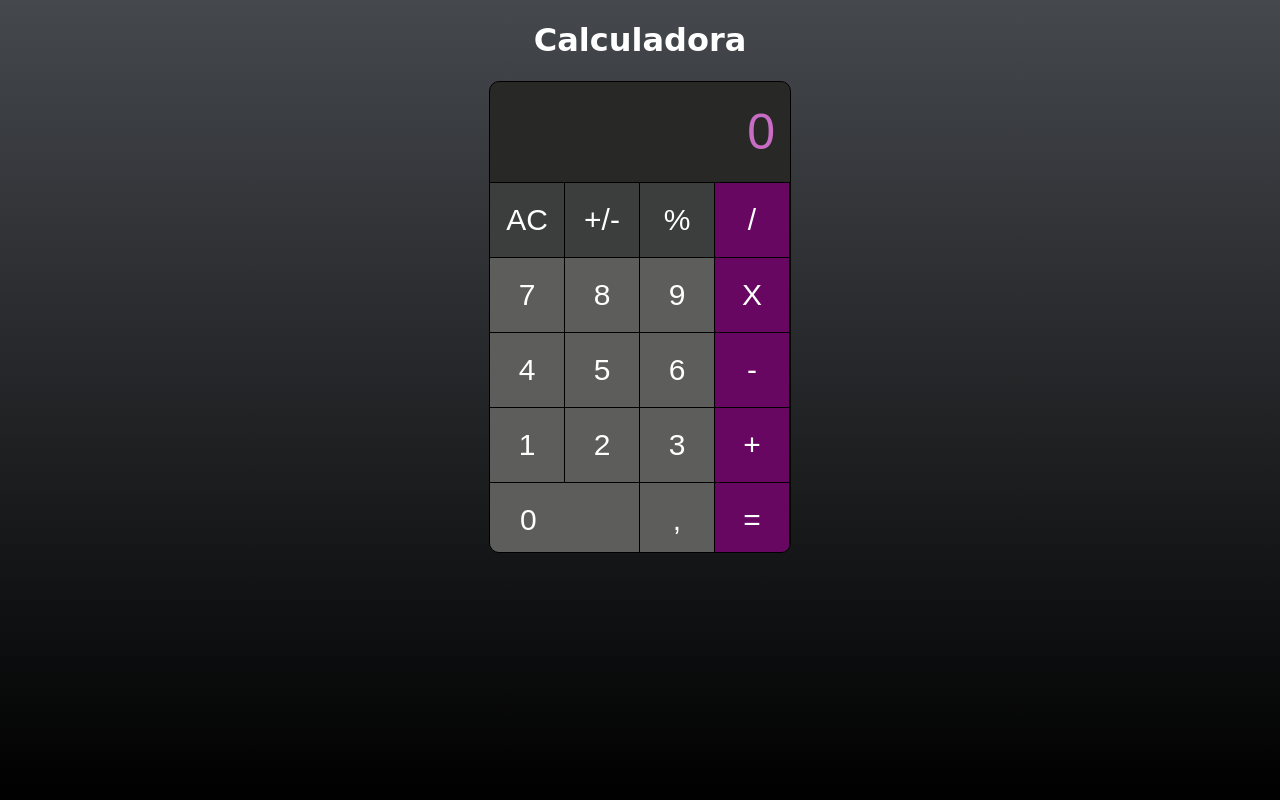
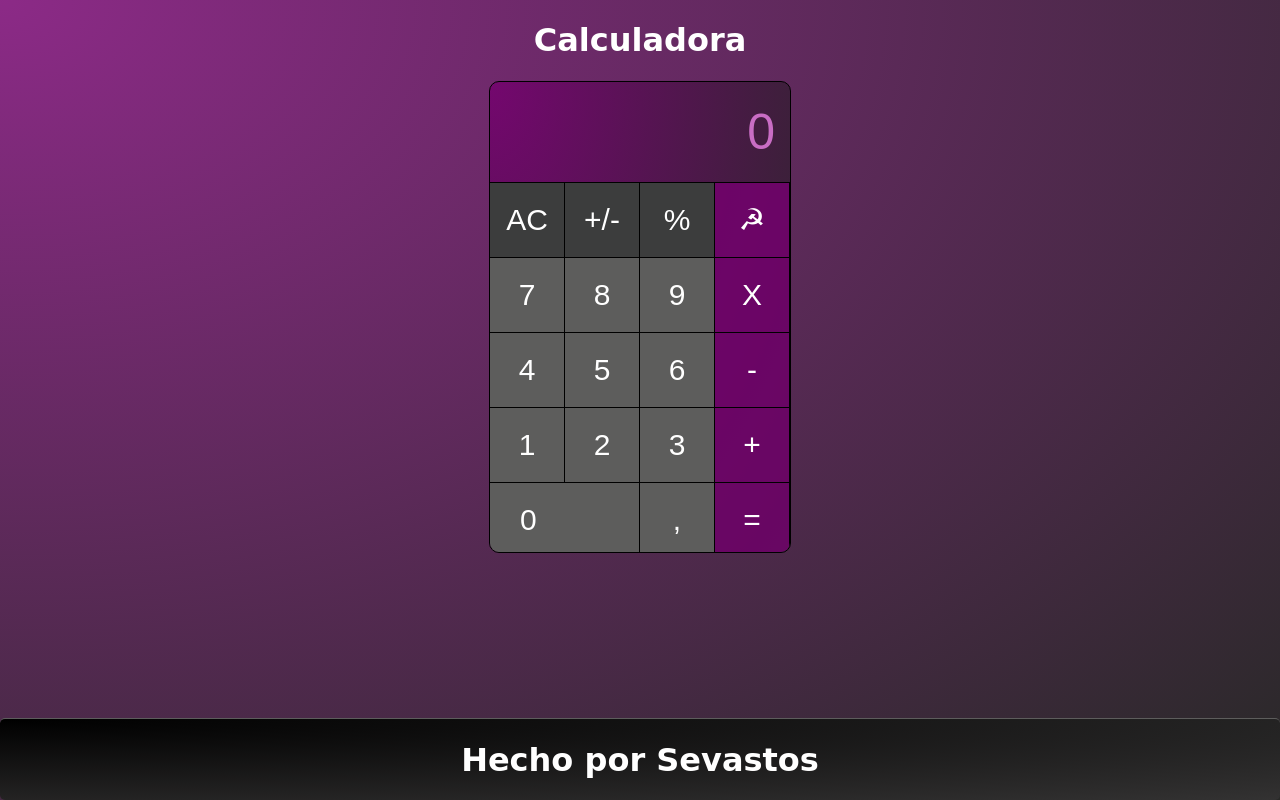
Before and after one commit to sevasto/calculadoraJS, a plain HTML site: page index.html in a window 1280 px wide. Both pictures are taken after a click on the button "AC". Drawn offline with Linux system fonts and the light colour scheme.

Commit message:
Probando cosas

```diff
--- a/index.html
+++ b/index.html
@@ -4,7 +4,7 @@
     <meta charset="UTF-8">
     <meta http-equiv="X-UA-Compatible" content="IE=edge">
     <meta name="viewport" content="width=device-width, initial-scale=1.0">
-    <title>Calculadora App | Sebastian</title>
+    <title>Calculadora | Sevastos</title>
     <link rel="stylesheet" href="style.css"/>
     <script src="./scripts.js"></script>
 </head>
@@ -16,7 +16,7 @@
             <button onclick="getContectClick(event)" class="btn btn-dark">AC</button>
             <button onclick="getContectClick(event)" class="btn btn-dark">+/-</button>
             <button onclick="getContectClick(event)" class="btn btn-dark">%</button>
-            <button onclick="getContectClick(event)" class="btn btn-orange">/</button>
+            <button onclick="getContectClick(event)" class="btn btn-orange">☭</button>
 
             <button onclick="getContectClick(event)" class="btn">7</button>
             <button onclick="getContectClick(event)" class="btn">8</button>
@@ -38,6 +38,9 @@
             <button onclick="getContectClick(event)" class="btn btn-orange">=</button>
         </div>
     </div>
+    <footer>
+            <h1>Hecho por Sevastos</h1>
+    </footer>
 
 </body>
 </html>
--- a/scripts.js
+++ b/scripts.js
@@ -1,5 +1,17 @@
 var operator = null;
 var inputValueMemo = 0; //Va a tener el total de un cálculo
+
+
+// Efecto css follow mouse
+const root = document.documentElement;
+
+document.addEventListener('mousemove', evt => {
+    let x = evt.clientX / innerWidth;
+    let y = evt.clientY / innerHeight;
+
+    root.style.setProperty('--mouse-x', x);
+    root.style.setProperty('--mouse-y', y);
+});
 
 function getContectClick(e) {
     const value = e.target.innerHTML;
@@ -22,7 +34,7 @@ const filterAction = (value) => {
     value === "+" ? setOperation("+") : null
     value === "-" ? setOperation("-") : null
     value === "X" ? setOperation("*") : null
-    value === "/" ? setOperation("/") : null
+    value === "☭" ? setOperation("/") : null
     value === "%" ? setOperation("%") : null
     value === "+/-" ? setOperation("+/-") : null
 
--- a/style.css
+++ b/style.css
@@ -2,6 +2,7 @@ html {
     background: linear-gradient(to bottom, #45484D 0%, #000000 100%) ;
     background-repeat: no-repeat ;
     height: 100%;
+    background: transparent radial-gradient(at calc(var(--mouse-x, 0) * 100%) calc(var(--mouse-y, 0) * 100%), #75006fd5, #282927) no-repeat 0 0
 }
 
 h1 {
@@ -19,6 +20,7 @@ h1 {
     overflow: hidden;
     border: 1px solid #000000;
     text-align: center;
+    background: transparent radial-gradient(at calc(var(--mouse-x, 0) * 100%) calc(var(--mouse-y, 0) * 100%), #75006fd5, #282927) no-repeat 0 0
 }
 
 .calculator__screen {
@@ -77,3 +79,32 @@ h1 {
 .btn:active{
     opacity: 0.5;
 }
+
+.btn:hover{
+    background: linear-gradient(0.25turn, #222122, #494747, #222122);
+}
+
+.btn-dark:hover{
+    background: linear-gradient(0.25turn, #282927, #4e504d, #282927);
+}
+
+.btn-orange:hover{
+    background: linear-gradient(217deg, rgba(255,0,0,.8), rgba(255,0,0,0) 70.71%),
+    linear-gradient(127deg, rgba(0,255,0,.8), rgba(0,255,0,0) 70.71%),
+    linear-gradient(336deg, rgba(0,0,255,.8), rgba(0,0,255,0) 70.71%);
+}
+
+footer{
+    border-radius: 5px;
+    margin-top: initial;
+    border-top: 1px solid #5d5d5c;
+    position: fixed;
+    bottom: 0;
+    width: 100%;
+    background-color: black;
+    background: transparent radial-gradient(at calc(var(--mouse-x, 0) * 100%) calc(var(--mouse-y, 0) * 100%), black, #333232) no-repeat 0 0
+}
+
+body {
+    margin: 0;
+}
```
